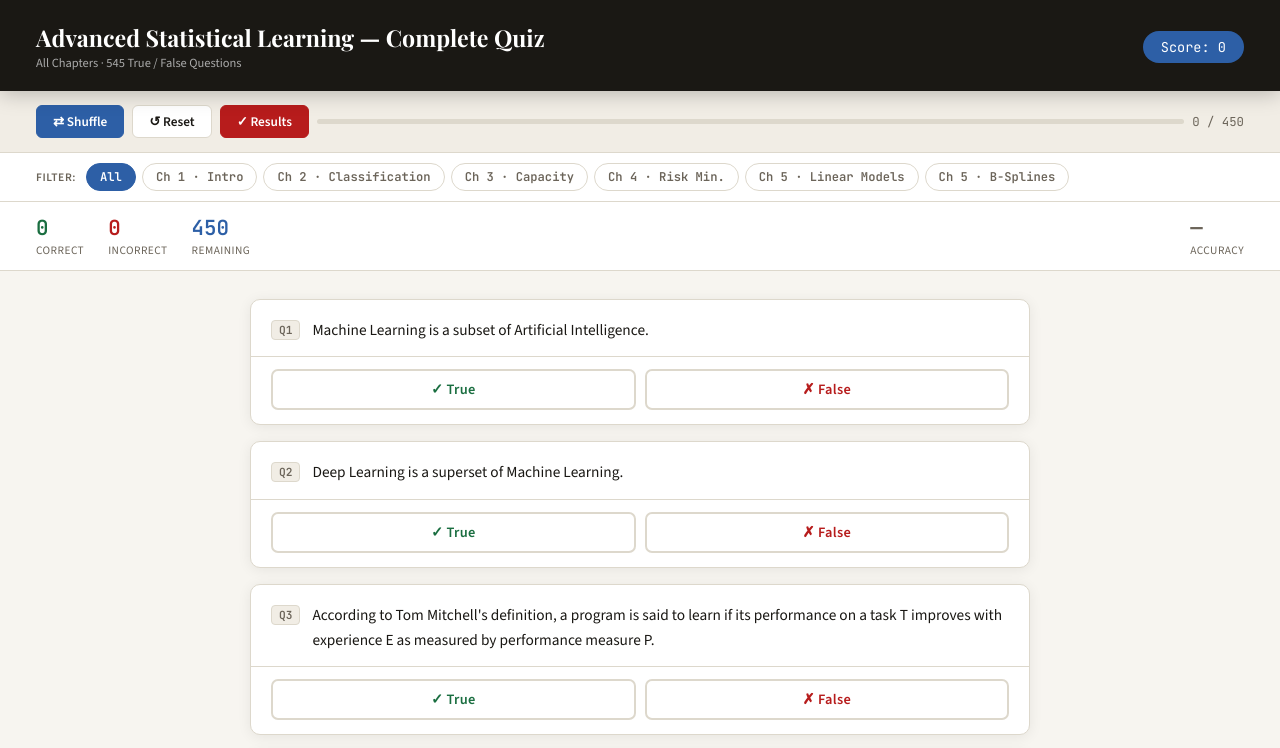
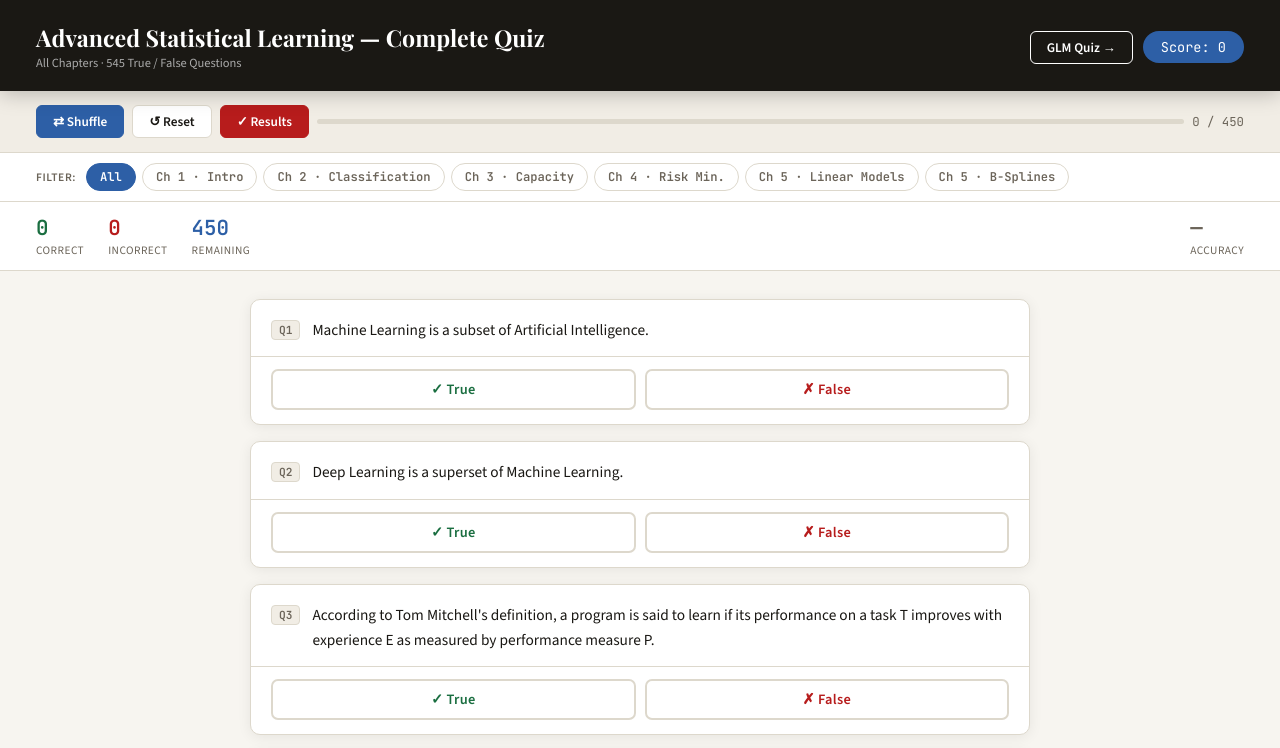
Before and after one commit to dhakalmahima188/GLM-QUIZ, a plain HTML site: page index.html in a window 1280 px wide. Shown: the top 748 px of the page. Drawn offline with nearby package versions, Linux system fonts and the light colour scheme.

Commit message:
also joint glm

```diff
--- a/index.html
+++ b/index.html
@@ -103,7 +103,10 @@ main{max-width:820px;margin:0 auto;padding:28px 20px;display:flex;flex-direction
       <h1>Advanced Statistical Learning — Complete Quiz</h1>
       <p>All Chapters · 545 True / False Questions</p>
     </div>
-    <div class="score-badge" id="scoreBadge">Score: 0</div>
+    <div style="display:flex;align-items:center;gap:10px">
+      <a href="index_glm.html" style="padding:7px 16px;border-radius:6px;border:1.5px solid #fff;color:#fff;font-family:'Source Sans 3',sans-serif;font-size:.83rem;font-weight:600;text-decoration:none;white-space:nowrap;transition:all .15s" onmouseover="this.style.background='rgba(255,255,255,.15)'" onmouseout="this.style.background='transparent'">GLM Quiz →</a>
+      <div class="score-badge" id="scoreBadge">Score: 0</div>
+    </div>
   </div>
 </header>
 
```
